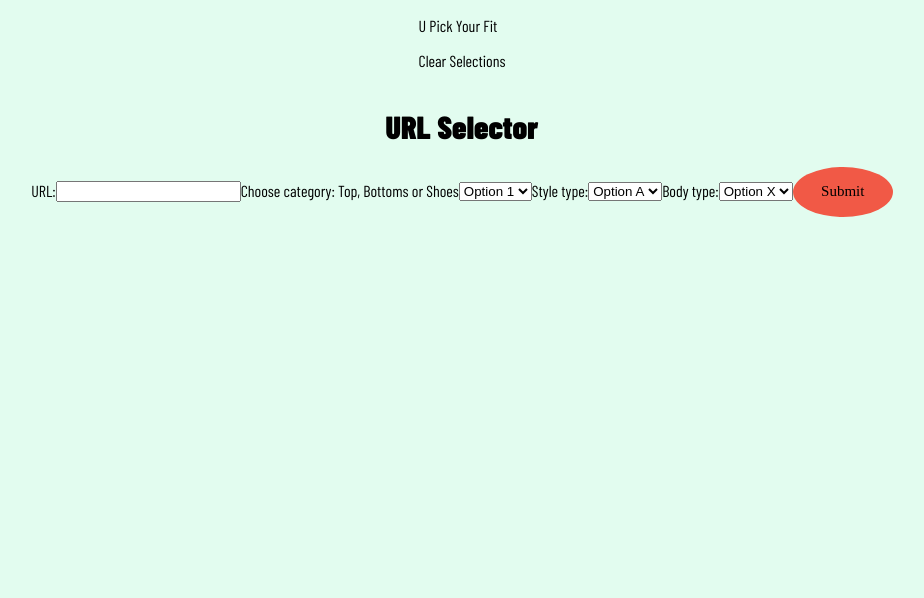
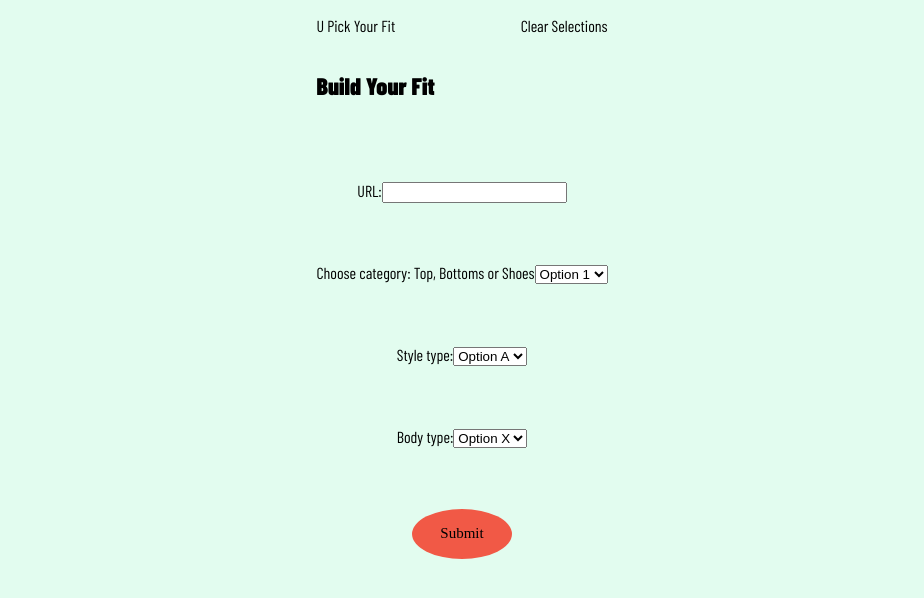
Before and after one commit to criesincode/UDismuke-Capstone, a React (Create React App) app: page /outfit in a window 1280 px wide. Shown: the top 598 px of the page, without its empty margins (178-1102 px from the left). Built offline with nearby package versions, Linux system fonts and the light colour scheme; a web font is replaced by a local one.

Commit message:
figure out page structure

```diff
--- a/src/pages/CuratedFit/CuratedFit.js
+++ b/src/pages/CuratedFit/CuratedFit.js
@@ -3,7 +3,6 @@ import "./CuratedFit.scss"
 const CuratedFit = () => {
     return (
         <>
-            <body>
             <nav>
                 <div className="nav-item__1">
                     <p className="nav-text__1">U Pick Your Fit</p>
@@ -12,36 +11,42 @@ const CuratedFit = () => {
                     <p className="nav-text__2"> Clear Selections</p>
                 </div>
             </nav>
-                <h1>URL Selector</h1>
 
-                <form id="uForm">
+            <section>
+                <h1>Build Your Fit</h1>
+
+                <form className="form">
+                    <div className="form-input__container">
+                        <div className="form-url">
                             <label for="urlInput">URL:</label>
-                    <input type="text" id="urlInput" name="urlInput" required />
-
+                            <input type="text" id="urlInput" name="urlInput" required /></div>
+                        <div className="form-category">
                             <label for="dropdown1">Choose category: Top, Bottoms or Shoes</label>
                             <select id="dropdown1" name="dropdown1">
                                 <option value="option1">Option 1</option>
                                 <option value="option2">Option 2</option>
+                            </select>
+                        </div>
 
-                    </select>
-
+                        <div className="form-style">
                             <label for="dropdown2">Style type:</label>
                             <select id="dropdown2" name="dropdown2">
                                 <option value="optionA">Option A</option>
                                 <option value="optionB">Option B</option>
+                            </select>
+                        </div>
 
-                    </select>
-
+                        <div className="form-body">
                             <label for="dropdown3">Body type:</label>
                             <select id="dropdown3" name="dropdown3">
                                 <option value="optionX">Option X</option>
                                 <option value="optionY">Option Y</option>
-
                             </select>
-
+                        </div>
                         <button type="button" onclick="submitForm()">Submit</button>
+                    </div>
                 </form>
-            </body>
+            </section>
 
         </>
     )
--- a/src/pages/CuratedFit/CuratedFit.scss
+++ b/src/pages/CuratedFit/CuratedFit.scss
@@ -0,0 +1,15 @@
+@use "../../styles/partials/font" as *;
+@use "../../styles/partials/variables" as *;
+@use "../../styles/partials/mixins" as *;
+
+nav {
+    display: flex;
+    justify-content: space-between;
+}
+.form-input__container {
+    height: 31.25rem;
+    display: flex;
+    flex-direction: column;
+    justify-content: space-evenly;
+    align-items: center;
+}
```
Lines whose indentation alone changed are shown as unchanged.
